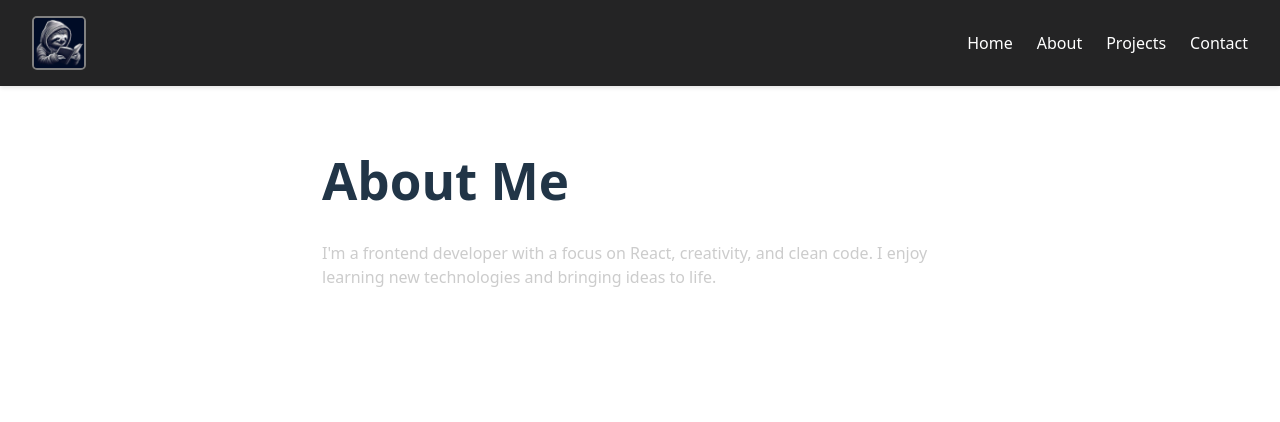
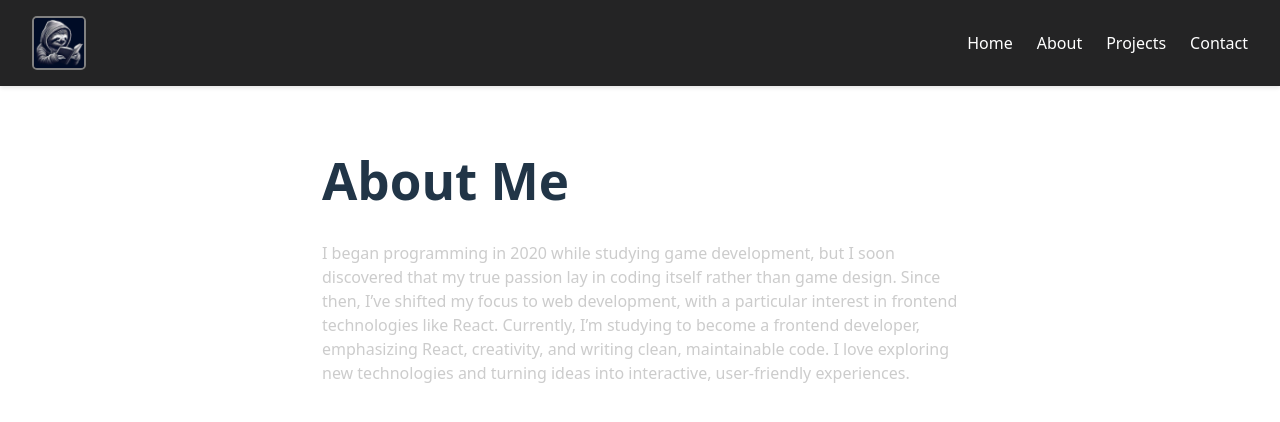
Before and after one commit to Tivva34/Tims-Portfolio, a React (Vite) app: page /about in a window 1280 px wide. Shown: the top 422 px of the page. Built offline with nearby package versions, Linux system fonts and the light colour scheme.

Commit message:
fixed about me page

```diff
--- a/src/pages/About.jsx
+++ b/src/pages/About.jsx
@@ -6,8 +6,10 @@ export default function About() {
     <div className="page about">
       <h1>About Me</h1>
       <p>
-        I'm a frontend developer with a focus on React, creativity, and clean code.
-        I enjoy learning new technologies and bringing ideas to life.
+        I began programming in 2020 while studying game development, but I soon discovered that my true passion lay in coding itself rather than game design.
+        Since then, I’ve shifted my focus to web development, with a particular interest in frontend technologies like React.
+        Currently, I’m studying to become a frontend developer, emphasizing React, creativity, and writing clean, maintainable code.
+        I love exploring new technologies and turning ideas into interactive, user-friendly experiences.
       </p>
     </div>
     </div>
--- a/src/pages/Home.jsx
+++ b/src/pages/Home.jsx
@@ -5,10 +5,8 @@ export default function Home() {
      <div className="container">
     <div className="page home">
       <h1>Welcome to My Portfolio</h1>
-      <p>Hi, I'm Tivva34 — a developer passionate about building cool stuff.</p>
-      <p>
-        Check out my projects, read about my journey, or get in touch with me.
-      </p>
+      <p>Hi, I'm Tim Verlage — a developer passionate about building cool stuff.</p>
+      <p>Check out my projects, read about my journey, or get in touch with me.</p>
     </div>
     </div>
   );
```
